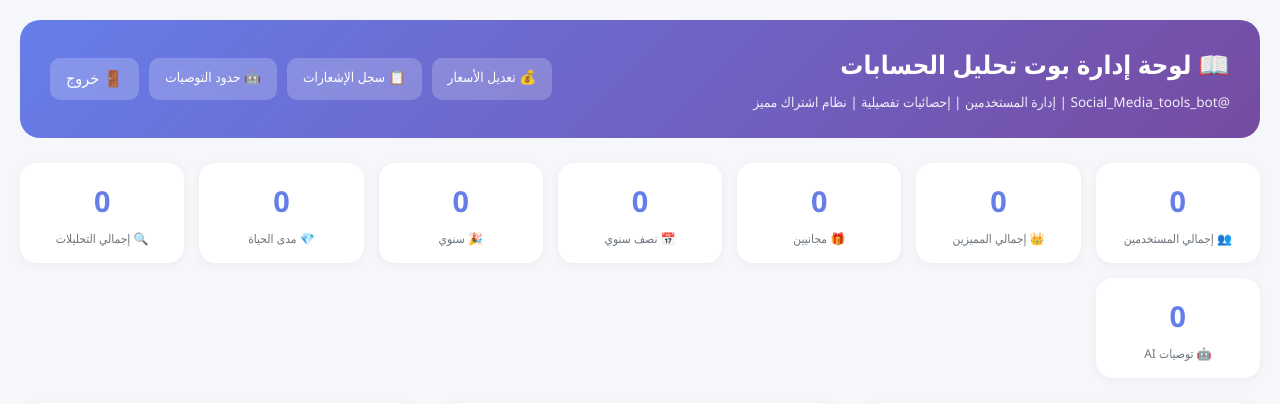
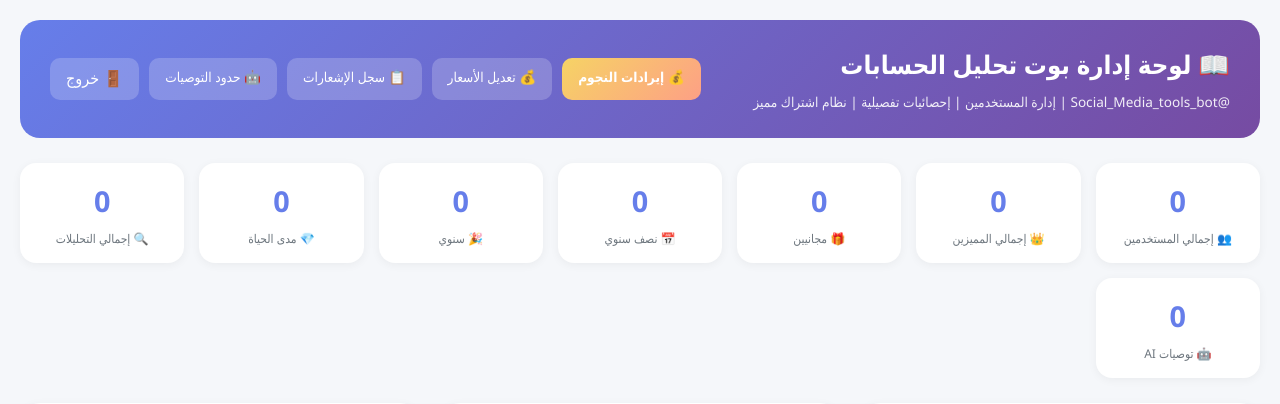
Before and after one commit to IDFINDER/social_analyzer_bot, a Flask app: page /admin/dashboard in a window 1280 px wide. Shown: the top 404 px of the page. Run offline with Flask 3, Linux system fonts and the light colour scheme; the visitor is signed in with stand-in values (Sample User, id 1); data that the repository does not hold is empty; parts of the project's set-up code (start-up, migrations or seed data) failed here and were passed over.

Commit message:
Update admin_dashboard.html
لوحة تحكم

```diff
--- a/templates/admin_dashboard.html
+++ b/templates/admin_dashboard.html
@@ -44,6 +44,23 @@
             font-size: 0.85rem;
         }
         .header-btn:hover { background: rgba(255,255,255,0.3); }
+        .stars-btn {
+            background: linear-gradient(135deg, #f6d365, #fda085);
+            color: white;
+            border: none;
+            padding: 8px 16px;
+            border-radius: 10px;
+            cursor: pointer;
+            text-decoration: none;
+            display: inline-block;
+            transition: all 0.3s;
+            font-size: 0.85rem;
+            font-weight: bold;
+        }
+        .stars-btn:hover {
+            background: linear-gradient(135deg, #f6c050, #fd8f5c);
+            transform: translateY(-2px);
+        }
         .logout-btn {
             background: rgba(255,255,255,0.2);
             color: white;
@@ -348,6 +365,7 @@
                 <p>@Social_Media_tools_bot | إدارة المستخدمين | إحصائيات تفصيلية | نظام اشتراك مميز</p>
             </div>
             <div class="header-buttons">
+                <a href="/admin/stars-earnings" class="stars-btn">💰 إيرادات النجوم</a>
                 <a href="/admin-prices" class="header-btn">💰 تعديل الأسعار</a>
                 <a href="/notifications-history" class="header-btn">📋 سجل الإشعارات</a>
                 <a href="/admin/gemini-limits" class="header-btn">🤖 حدود التوصيات</a>
@@ -451,7 +469,7 @@
                                 {% else %}
                                 <span class="usage-badge" style="background: #6c757d;">غير متاح</span>
                                 {% endif %}
-                             </td>
+                              </td>
                             <td><span class="usage-badge">{{ user.daily_uses }}/{{ free_limit }}</span></td>
                             <td><span class="usage-badge">📊 {{ user.total_usage.youtube|default(0) + user.total_usage.instagram|default(0) + user.total_usage.tiktok|default(0) + user.total_usage.facebook|default(0) }}</span></td>
                             <td>
@@ -474,8 +492,8 @@
                                 </form>
                                 {% endif %}
                                 <button class="action-btn" onclick="openNotifyModal('user', '{{ user.user_id }}', '{{ user.first_name }}')">📨 رسالة</button>
-                             </td>
-                         </tr>
+                              </td>
+                          </tr>
                         {% endfor %}
                     </tbody>
                 </table>
```
